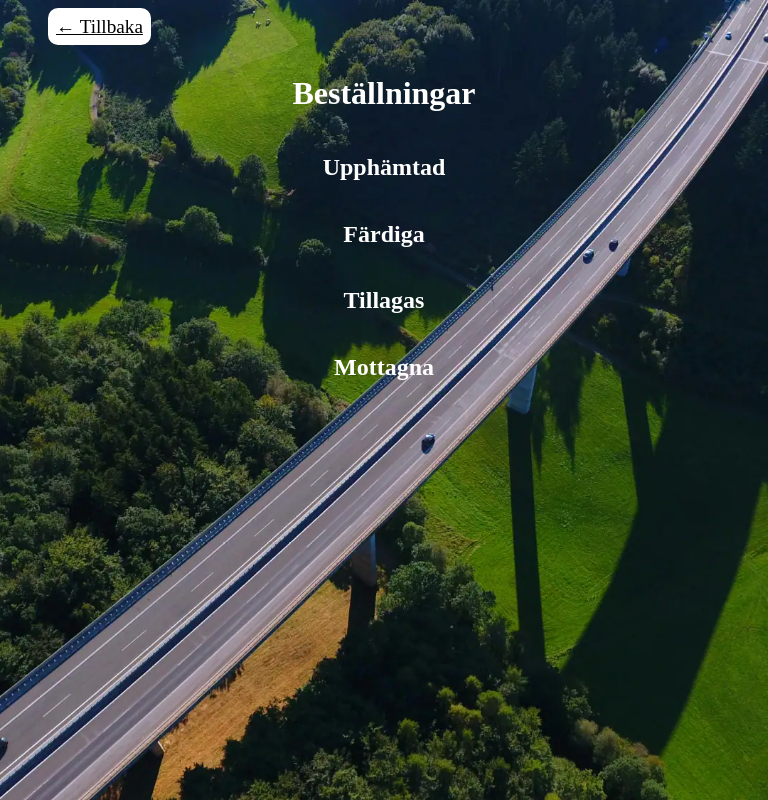
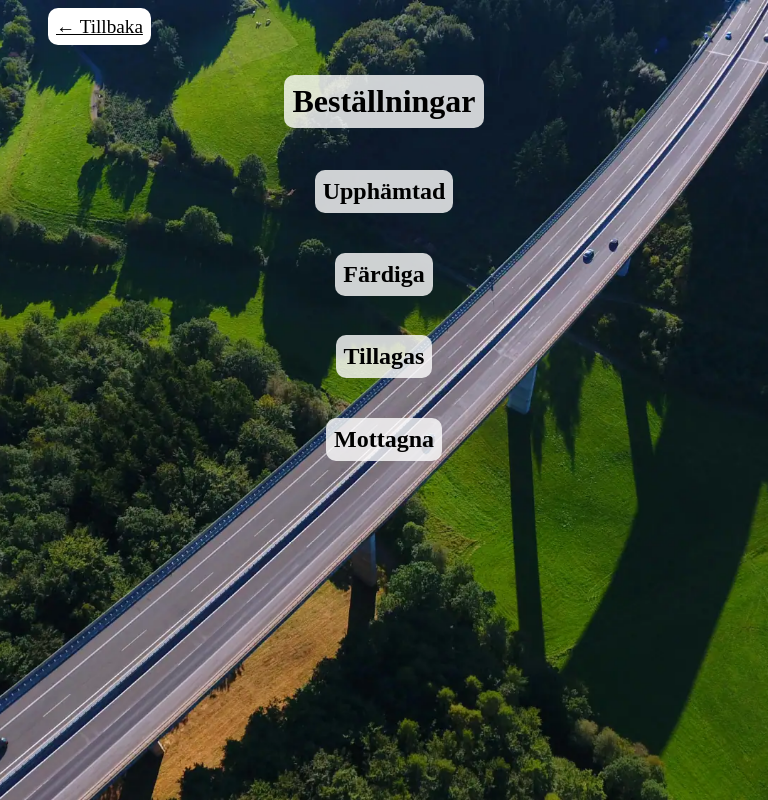
Before and after one commit to isasod2500/Projekt-front-admin, a website built with Vite: page projekt-front-admin/orders.html in a window 768 px wide. Built offline with nearby package versions, Linux system fonts and the light colour scheme; no server answers.

Commit message:
Color contrasts and basic WCAG confirmed.

```diff
--- a/projekt-front-admin/orders.html
+++ b/projekt-front-admin/orders.html
@@ -17,20 +17,20 @@
     </nav>
   </header>
   <main id="ordersMain">
-    <h1>Beställningar</h1>
-    <h2>Upphämtad</h2>
+    <h1 id="ordersMainHeader">Beställningar</h1>
+    <h2 class="statusHeader">Upphämtad</h2 >
     <div id="pickedup">
 
     </div>
-    <h2>Färdiga</h2>
+    <h2 class="statusHeader">Färdiga</h2>
     <div id="done">
 
     </div>
-    <h2>Tillagas</h2>
+    <h2 class="statusHeader">Tillagas</h2>
     <div id="pending">
 
     </div>
-    <h2>Mottagna</h2>
+    <h2 class="statusHeader">Mottagna</h2>
     <div id="received">
 
     </div>
--- a/projekt-front-admin/src/dishIndex.js
+++ b/projekt-front-admin/src/dishIndex.js
@@ -94,7 +94,7 @@ async function fetchMenu() {
                 const imageUrl = `https://projekt-backend-s1gd.onrender.com/uploads/${dish.image}`;
                 let dishImage = document.createElement("div")
                 dishImage.setAttribute("class", "dishImage")
-                dishImage.innerHTML = `<img src="${imageUrl}">`;
+                dishImage.innerHTML = `<img src="${imageUrl}" alt="${dish.dishname}">`;
                 adminDishDiv.appendChild(dishImage)
             }
             adminDishDiv.appendChild(dishIngrdnts)
--- a/projekt-front-admin/src/orders.js
+++ b/projekt-front-admin/src/orders.js
@@ -123,7 +123,7 @@ async function fetchOrders() {
                 let button = document.createElement("button")
                 button.setAttribute("class", "markPending")
                 button.textContent = `Markera som Tillagas`
-                button.style.backgroundColor = "orange"
+                button.style.backgroundColor = "#00B300"
                 button.setAttribute("data-id", order._id)
                 button.addEventListener("click", orderPending)
 
@@ -168,7 +168,7 @@ async function fetchOrders() {
                 if (timePassed === false) {
                     pickedup.appendChild(dishDiv)
                     status.innerHTML = `Upphämtad`
-                    dishDiv.style.backgroundColor = "green"
+                    dishDiv.style.backgroundColor = "#006100"
                     dishDiv.style.color = "#edeeee"
                 }
 
--- a/projekt-front-admin/src/style.css
+++ b/projekt-front-admin/src/style.css
@@ -184,12 +184,19 @@ main {
 
   #ordersMain {
     display: flex;
-    color: white;
-  }
-
-  #ordersMain h2,
-  h3 {
-    text-align: center;
+    color: black;
+  }
+
+  #ordersMainHeader {
+    background-color: #ffffffcc;
+    border-radius: 10px;
+    padding: 0.5rem;
+  }
+
+  .statusHeader {
+    background-color: #ffffffcc;
+    border-radius: 10px;
+    padding: 0.5rem;
   }
 
   #done {
@@ -731,13 +738,19 @@ main {
 
   #ordersMain {
     display: flex;
-    color: white;
-  }
-
-
-  #ordersMain h2,
-  h3 {
-    text-align: center;
+    color: black;
+  }
+
+  #ordersMainHeader {
+    background-color: #ffffffcc;
+    border-radius: 10px;
+    padding: 0.5rem;
+  }
+
+  .statusHeader {
+    background-color: #ffffffcc;
+    border-radius: 10px;
+    padding: 0.5rem;
   }
 
   #done {
@@ -1329,13 +1342,19 @@ main {
 
   #ordersMain {
     display: flex;
-    color: white;
-  }
-
-
-  #ordersMain h2,
-  h3 {
-    text-align: center;
+
+  }
+
+  #ordersMainHeader {
+    background-color: #ffffffcc;
+    border-radius: 10px;
+    padding: 0.5rem;
+  }
+
+  .statusHeader {
+    background-color: #ffffffcc;
+    border-radius: 10px;
+    padding: 0.5rem;
   }
 
   #done {
```
Also changed, not shown: projekt-front-admin/admin.html (+1 -1 lines).
